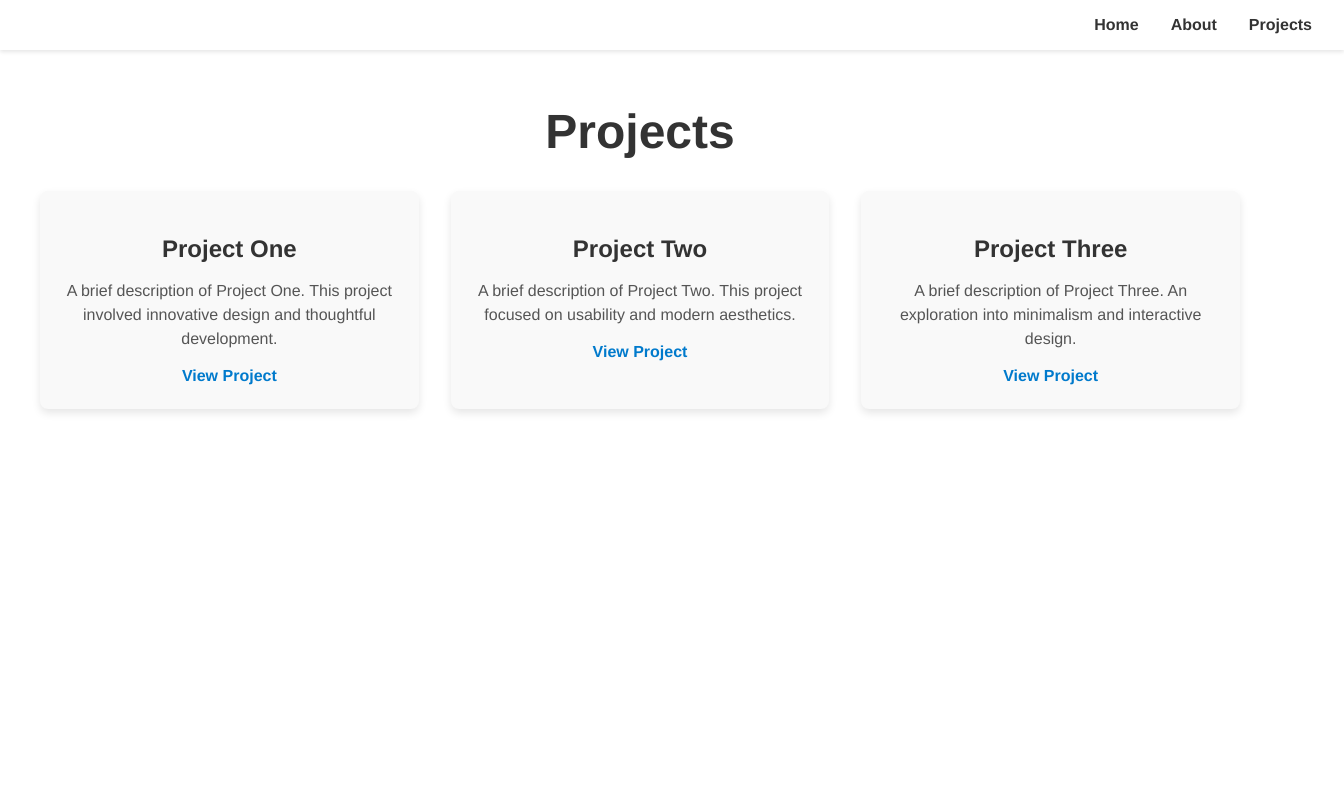
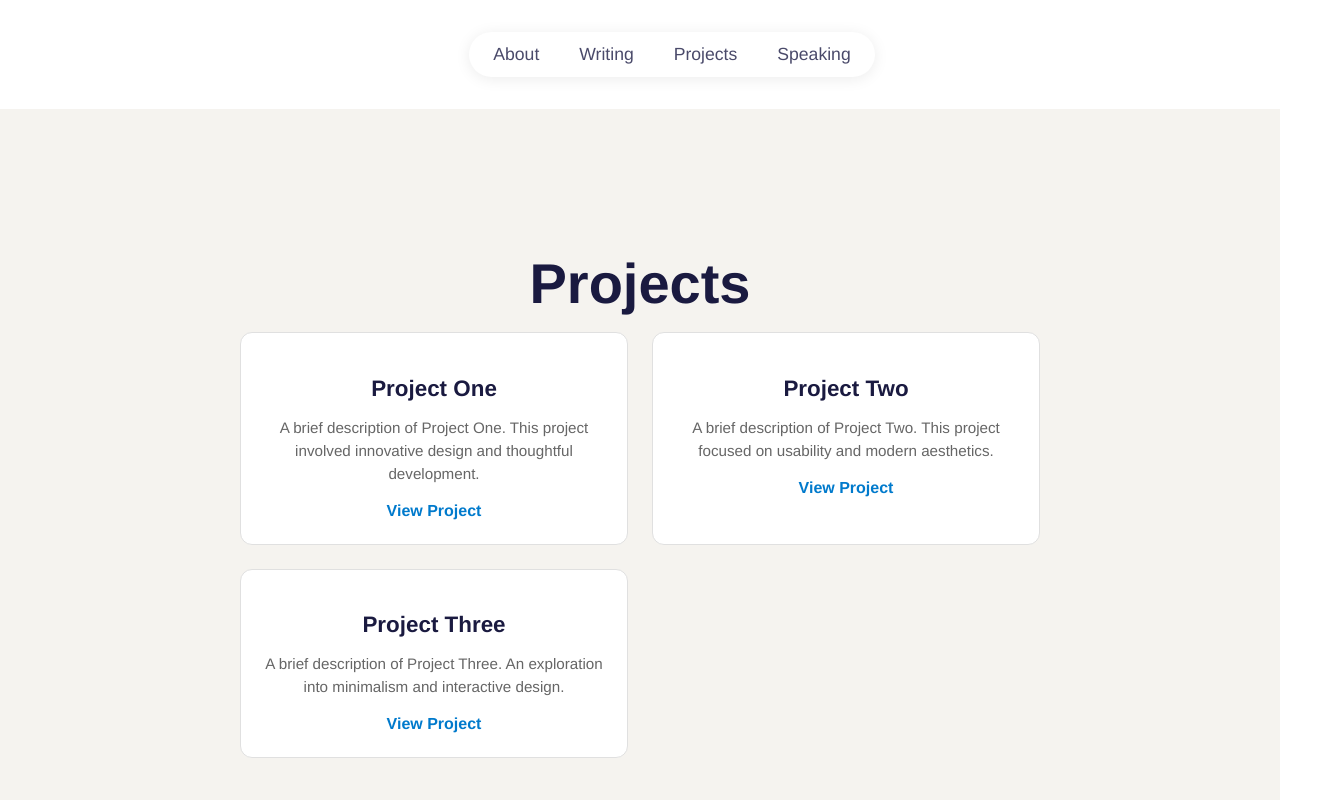
Before and after one commit to NelsinMB/my-blog, a Next.js app: page /projects in a window 1280 px wide. Shown: the top 800 px of the page, 1344 px wide, since content can reach past the window. Built offline with nearby package versions, Linux system fonts and the light colour scheme.

Commit message:
Updates Navbar design, Projects page, and color.

```diff
--- a/app/projects/Projects.module.css
+++ b/app/projects/Projects.module.css
@@ -2,81 +2,86 @@
 
 /* Overall container for the projects page */
 .projects {
-    padding: 4rem 2rem;
-    background-color: #fff;
+  padding: 6rem 2rem;
+  background-color: #f5f3ef;
   min-height: 100vh;
 }
 
 /* Content centering */
 .projectsContent {
-    max-width: 1200px;
+  max-width: 800px;
   margin: 0 auto;
   text-align: center;
 }
 
 /* Page heading styling */
 .projectsContent h1 {
-    font-size: 3rem;
-    margin-bottom: 2rem;
-    font-weight: 700;
-    color: #333;
+  font-size: 3.5rem;
+  margin-bottom: 1rem;
+  font-weight: 700; /* Retained from original */
+  color: #1a1a40;
+}
+
+/* Subtitle */
+.subtitle {
+  color: #666;
+  margin-bottom: 3rem;
+  font-size: 1.1rem;
 }
 
 /* Grid layout for project cards */
 .projectsGrid {
   display: grid;
-    grid-template-columns: repeat(auto-fit, minmax(300px, 1fr));
-    gap: 2rem;
+  grid-template-columns: repeat(2, 1fr);
+  gap: 1.5rem;
 }
 
 /* Individual project card styling */
 .projectCard {
-    background: #f9f9f9;
-    border-radius: 8px;
+  background: #ffffff;
+  border-radius: 12px;
   padding: 1.5rem;
-    box-shadow: 0 4px 8px rgba(0, 0, 0, 0.1);
-    transition: transform 0.3s ease, box-shadow 0.3s ease;
+  border: 1px solid #e0e0e0;
+  transition: transform 0.2s ease, box-shadow 0.2s ease;
 }
 
 .projectCard:hover {
-    transform: translateY(-5px);
-    box-shadow: 0 6px 12px rgba(0, 0, 0, 0.15);
+  transform: translateY(-2px);
+  box-shadow: 0 4px 12px rgba(0, 0, 0, 0.05);
 }
 
 /* Card content styles */
 .projectCard h2 {
-    font-size: 1.5rem;
-    margin-bottom: 1rem;
-    color: #333;
+  font-size: 1.4rem;
+  margin-bottom: 0.5rem;
+  color: #1a1a40;
 }
 
 .projectCard p {
-    font-size: 1rem;
+  font-size: 0.95rem;
   line-height: 1.5;
-    color: #555;
-    margin-bottom: 1rem;
+  color: #666;
+  margin-bottom: 1rem; /* Retained from original */
 }
 
 .projectLink {
-    font-weight: 600;
-    color: #007acc;
-    text-decoration: none;
-    transition: color 0.3s ease;
+  font-weight: 600; /* Retained from original */
+  color: #007acc; /* Retained from original */
+  text-decoration: none; /* Retained from original */
+  transition: color 0.3s ease; /* Retained from original */
 }
 
 .projectLink:hover {
-    color: #005fa3;
+  color: #005fa3; /* Retained from original */
 }
 
 /* Responsive adjustments */
 @media (max-width: 768px) {
+  .projectsGrid {
+    grid-template-columns: 1fr;
+  }
+
   .projectsContent h1 {
     font-size: 2.5rem;
   }
-    .projectCard h2 {
-      font-size: 1.25rem;
 }
-    .projectCard p {
-      font-size: 0.95rem;
-    }
-  }
--- a/app/styles/globals.css
+++ b/app/styles/globals.css
@@ -22,36 +22,41 @@ main {
 
 /* Navbar Styles */
 .navbar {
-  background-color: #ffffff;
-  padding: 1rem 2rem;
-  position: fixed;
+  padding: 2rem;
   width: 100%;
-  top: 0;
-  box-shadow: 0 2px 4px rgba(0,0,0,0.1);
-  z-index: 100;
+  display: flex;
+  justify-content: center;
+}
+
+.nav-container {
+  background: white;
+  border-radius: 50px;
+  padding: 0.75rem 1.5rem;
+  box-shadow: 0 2px 15px rgba(0, 0, 0, 0.08);
 }
 
 .navbar ul {
   list-style: none;
   display: flex;
-  justify-content: flex-end;
+  gap: 2.5rem;
   margin: 0;
   padding: 0;
 }
 
 .navbar li {
-  margin-left: 2rem;
+  margin: 0;
 }
 
 .navbar a {
   text-decoration: none;
-  color: #333;
-  font-weight: 600;
+  color: #4a4a6a;
+  font-weight: 500;
+  font-size: 1.1rem;
   transition: color 0.3s ease;
 }
 
 .navbar a:hover {
-  color: #007acc;
+  color: #000;
 }
 
 /* Hero Section Styles */
--- a/components/Navbar.js
+++ b/components/Navbar.js
@@ -1,18 +1,19 @@
-// components/Navbar.js
+
 import Link from 'next/link';
 
 function Navbar() {
   return (
     <nav className="navbar">
+      <div className="nav-container">
         <ul>
           <li>
-          <Link href="/">
-            Home
+            <Link href="/about">
+              About
             </Link>
           </li>
           <li>
-          <Link href="/about">
-            About
+            <Link href="/writing">
+              Writing
             </Link>
           </li>
           <li>
@@ -20,7 +21,13 @@ function Navbar() {
               Projects
             </Link>
           </li>
+          <li>
+            <Link href="/speaking">
+              Speaking
+            </Link>
+          </li>
         </ul>
+      </div>
     </nav>
   );
 }
```
Lines whose indentation alone changed are shown as unchanged.
